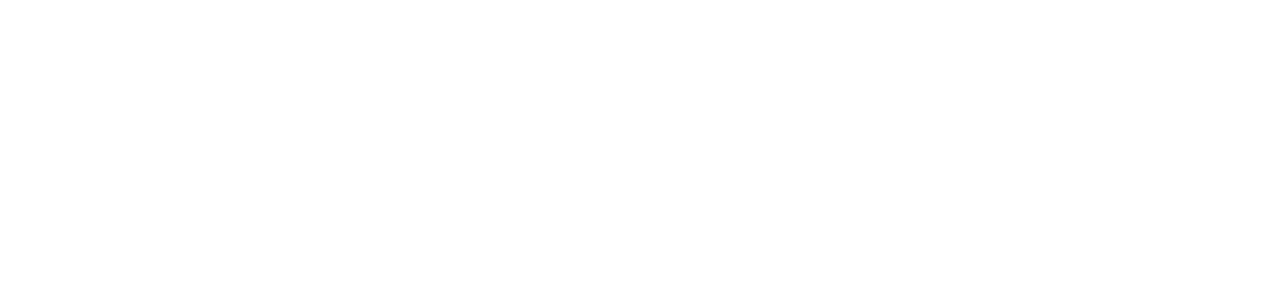
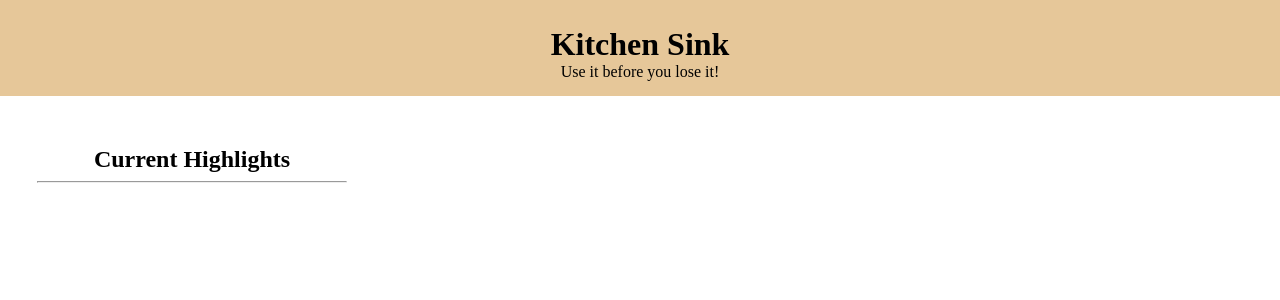
Before and after one commit to CJSpohn/niche, a React (Create React App) app: page /recipes/1 in a window 1280 px wide. Shown: the top 300 px of the page. Built offline with nearby package versions, Linux system fonts and the light colour scheme.

Commit message:
Add currentRecipe and favoriteRecipe state and props

```diff
--- a/src/components/App/App.js
+++ b/src/components/App/App.js
@@ -1,11 +1,15 @@
-import React from 'react';
+import React, { useState } from 'react';
 import { Switch, Route } from "react-router-dom";
 import Header from '../Header/Header';
 import Aside from '../Aside/Aside';
-import Recipes from '../Recipes/Recipes'
-import './App.css'
+import Recipes from '../Recipes/Recipes';
+import RecipeDetails from '../RecipeDetails/RecipeDetails';
+import './App.css';
 
 const App = () => {
+  const [favorites, setFavorites] = useState([]);
+  const [currentRecipe, setCurrentRecipe] = useState([]);
+
   return (
     <>
       <Switch>
@@ -17,7 +21,23 @@
               <Header />
               <div className="body-wrapper">
                 <Aside />
-                <Recipes />
+                <Recipes
+                  setCurrentRecipe={setCurrentRecipe}
+                  setFavorites={setFavorites}
+                />
+              </div>
+            </>
+          )}
+        />
+        <Route
+          exact
+          path="/recipes/:title"
+          render={() => (
+            <>
+              <Header />
+              <div className="body-wrapper">
+                <Aside />
+                <RecipeDetails currentRecipe={currentRecipe}/>
               </div>
             </>
           )}
--- a/src/components/RecipeCard/RecipeCard.css
+++ b/src/components/RecipeCard/RecipeCard.css
@@ -5,8 +5,8 @@
 }
 
 .recipe-img {
-  width: 100px;
-  height: 100px;
+  width: 150px;
+  height: 150px;
 }
 
 .dietary-info-wrapper {
--- a/src/components/RecipeCard/RecipeCard.js
+++ b/src/components/RecipeCard/RecipeCard.js
@@ -1,15 +1,15 @@
 import React from 'react';
+import { Link } from 'react-router-dom';
 import './RecipeCard.css';
 
-const RecipeCard = ({ recipe }) => {
+const RecipeCard = ({ recipe, setCurrentRecipe, setFavorites }) => {
   console.log('recipeCard', recipe)
-
   //move to details page
   const missingIngredients = recipe.missedIngredients.map((ingr, index) => <p key={index}>{ingr.original}</p>)
   const classColor = missingIngredients.length > 7 ? 'red' : 'green';
   return (
     <article className="recipe-card">
-      <h4>{recipe.title}</h4>
+      <h4 className="title">{recipe.title}</h4>
       <img className="recipe-img" src={recipe.image} alt={recipe.title}/>
       <p>You will need <span className={classColor + " missing"}>{missingIngredients.length}</span> more ingredients.</p>
       <div className="dietary-info-wrapper">
@@ -19,7 +19,11 @@
         {recipe.veryHealthy && <p className="dietary-info">H</p>}
         {recipe.veryPopular && <p className="dietary-info">A+</p>}
       </div>
-      <button className="details-btn">Recipe</button>
+      <Link to={{
+        pathname:`/recipes/${recipe.title}`
+      }}>
+        <button onClick={() => setCurrentRecipe(recipe)} className="details-btn">Recipe</button>
+      </Link>
     </article>
   )
 }
--- /dev/null
+++ b/src/components/RecipeDetails/RecipeDetails.css
@@ -0,0 +1,7 @@
+.recipe-title {
+  width: 60vw;
+  height: 90vh;
+  margin-top: 5vh;
+  margin-right: 3vw;
+  text-align: center;
+}
--- /dev/null
+++ b/src/components/RecipeDetails/RecipeDetails.js
@@ -0,0 +1,10 @@
+import React from 'react';
+import './RecipeDetails.css'
+
+const RecipeDetails = ({ currentRecipe }) => {
+  return (
+    <h1 className="recipe-title">{currentRecipe.title}</h1>
+  )
+}
+
+export default RecipeDetails;
--- a/src/components/RecipeForm/RecipeForm.js
+++ b/src/components/RecipeForm/RecipeForm.js
@@ -3,8 +3,8 @@
 import api from './RecipeFetch.js';
 import './RecipeForm.css';
 
-const RecipeForm = () => {
-  const [ingredients, setIngredients] = useState([]);
+const RecipeForm = ({ setCurrentRecipe, setFavorites }) => {
+  const [ingredients, setIngredients] = useState('');
   const [recipes, setRecipes] = useState([]);
 
   const getRecipes = async (e) => {
@@ -16,6 +16,7 @@
     const results = await data.json();
     console.log('results', results);
     setRecipes(results);
+    setIngredients('')
   }
 
   return(
@@ -31,7 +32,12 @@
         />
         <button onClick={e => getRecipes(e)} className="search-btn">Find recipes!</button>
       </form>
-      {recipes.length !== 0 && <RecipeResults recipes={recipes}/>}
+      {recipes.length !== 0 &&
+        <RecipeResults
+          setCurrentRecipe={setCurrentRecipe}
+          setFavorites={setFavorites}recipes={recipes}
+          />
+      }
     </>
   )
 }
--- a/src/components/RecipeKey/RecipeKey.js
+++ b/src/components/RecipeKey/RecipeKey.js
@@ -4,7 +4,7 @@
 const RecipeKey = () => {
   return (
     <div className="recipe-key">
-      <h4>GF = Gluten Free | V+ = Vegan | VG = Vegetarian | H = Healthy | A+ = Very Popular</h4>
+      <h4>GF = Gluten Free  |  V+ = Vegan  |  VG = Vegetarian  |  H = Healthy  |  A+ = Very Popular</h4>
     </div>
   )
 }
--- a/src/components/RecipeResults/RecipeResults.js
+++ b/src/components/RecipeResults/RecipeResults.js
@@ -3,10 +3,16 @@
 import RecipeKey from '../RecipeKey/RecipeKey'
 import './RecipeResults.css';
 
-const RecipeResults = ({ recipes }) => {
+const RecipeResults = ({ recipes, setCurrentRecipe, setFavorites }) => {
   let recipesToDisplay;
   if (recipes.results.length) {
-    recipesToDisplay = recipes.results.map((recipe, index) => <RecipeCard recipe={recipe} key={index}/>)
+    recipesToDisplay = recipes.results.map((recipe, index) =>
+      <RecipeCard
+        setCurrentRecipe={setCurrentRecipe}
+        setFavorites={setFavorites}
+        recipe={recipe}
+        key={index}
+      />)
   }
   return (
     <>
--- a/src/components/Recipes/Recipes.js
+++ b/src/components/Recipes/Recipes.js
@@ -2,11 +2,14 @@
 import './Recipes.css'
 import RecipeForm from '../RecipeForm/RecipeForm'
 
-const Recipes = () => {
+const Recipes = ({ setCurrentRecipe, setFavorites }) => {
   return(
     <section className="recipes">
       <h1>What ingredients do you need to use?</h1>
-      <RecipeForm />
+      <RecipeForm
+        setCurrentRecipe={setCurrentRecipe}
+        setFavorites={setFavorites}
+      />
     </section>
   )
 }
```
